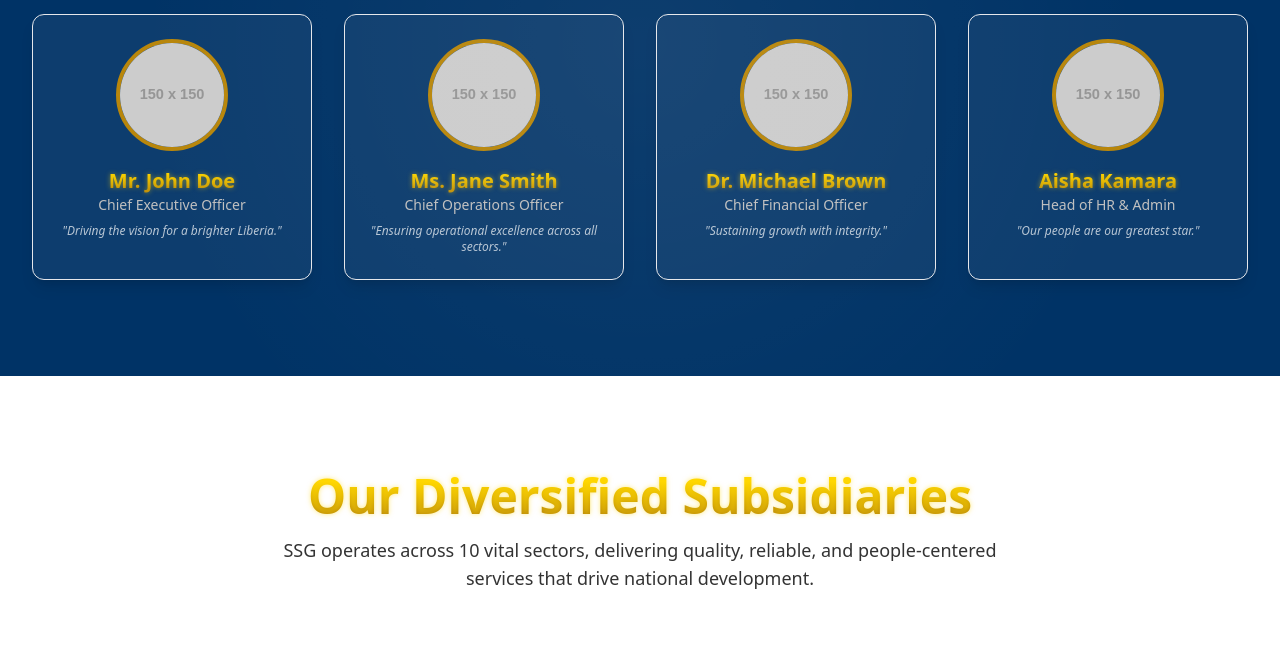
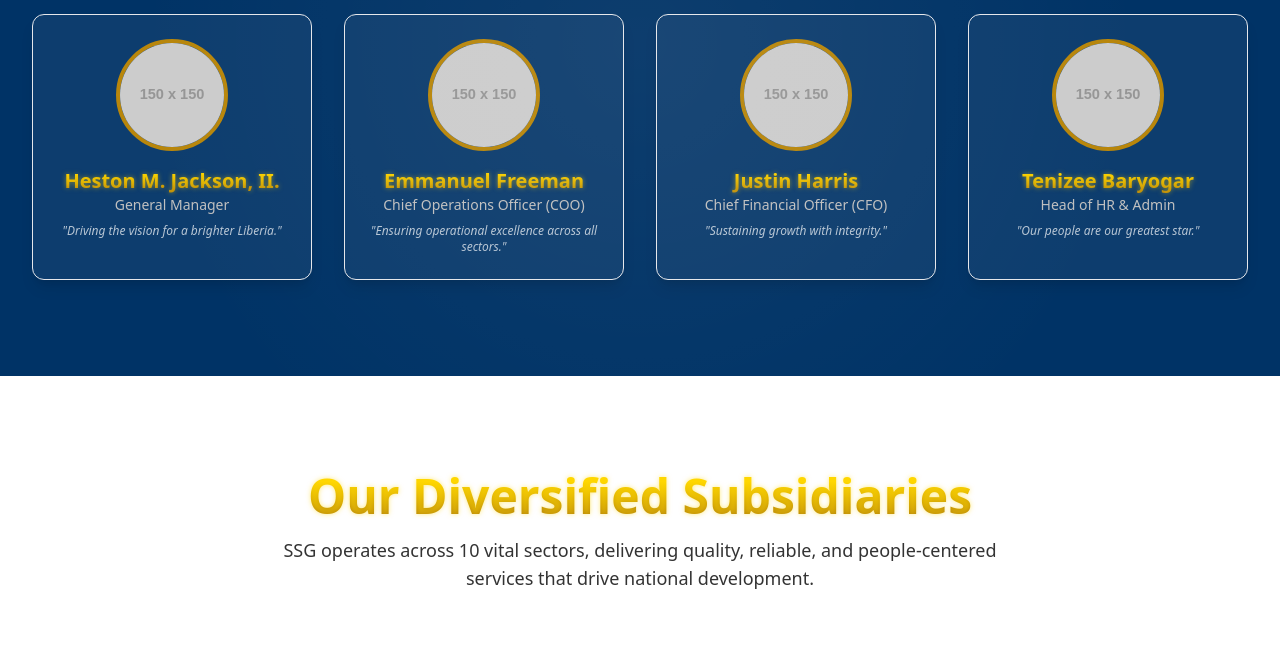
Before and after one commit to JBCDESING/Shining-Star-Group-of-Companies-SSG-, a website: page index.html in a window 1280 px wide. Shown: the part 2000-2653 px from the top of the page. Drawn offline with nearby package versions, Linux system fonts and the light colour scheme; placeholder pictures from the web are drawn by us.

Commit message:
index.html
index.html updated

```diff
--- a/index.html
+++ b/index.html
@@ -146,7 +146,7 @@
             <!-- Logo Area -->
             <a href="#home" class="flex items-center space-x-2">
                 <!-- Placeholder Image Logo reflecting Midnight Blue and Gold branding -->
-                <img src="/Public/IMAGE/logo for Star Group of Companies (SSG).png" alt="Shining Star Group Logo" class="h-10 w-auto object-contain">
+                <img src="https://placehold.co/100x40/003366/FFD700?text=SSG+LOGO" alt="Shining Star Group Logo" class="h-10 w-auto object-contain">
                 <!-- Full Name -->
                 <span class="hidden sm:inline text-lg font-semibold ssg-shining-text tracking-wider">Shining Star Group</span>
             </a>
@@ -256,29 +256,33 @@
                     Our foundation is built on strong governance, unified brand architecture, and a commitment to operational excellence guided by experienced leaders.
                 </p>
 
-                <!-- Placeholder Leadership Cards -->
+                <!-- Updated Leadership Cards -->
                 <div class="grid grid-cols-1 sm:grid-cols-2 lg:grid-cols-4 gap-8">
+                    <!-- General Manager: Heston M. Jackson,II. -->
                     <div class="text-center bg-white/5 p-6 rounded-xl shadow-lg border border-copper-gold/30 hover:bg-white/10 transition-colors duration-300">
-                        <img src="https://placehold.co/150x150/B8860B/003366?text=CEO" alt="CEO Placeholder" class="rounded-full w-28 h-28 object-cover mx-auto mb-4 border-4 border-copper-gold">
-                        <h3 class="text-xl font-semibold ssg-shining-text">Mr. John Doe</h3>
-                        <p class="text-sm font-light text-silver-tagline mb-2">Chief Executive Officer</p>
+                        <img src="https://placehold.co/150x150/B8860B/003366?text=GM" alt="General Manager Placeholder" class="rounded-full w-28 h-28 object-cover mx-auto mb-4 border-4 border-copper-gold">
+                        <h3 class="text-xl font-semibold ssg-shining-text">Heston M. Jackson, II.</h3>
+                        <p class="text-sm font-light text-silver-tagline mb-2">General Manager</p>
                         <p class="text-xs italic text-white/70">"Driving the vision for a brighter Liberia."</p>
                     </div>
+                    <!-- COO: Emmanuel Freeman -->
                     <div class="text-center bg-white/5 p-6 rounded-xl shadow-lg border border-copper-gold/30 hover:bg-white/10 transition-colors duration-300">
                         <img src="https://placehold.co/150x150/B8860B/003366?text=COO" alt="COO Placeholder" class="rounded-full w-28 h-28 object-cover mx-auto mb-4 border-4 border-copper-gold">
-                        <h3 class="text-xl font-semibold ssg-shining-text">Ms. Jane Smith</h3>
-                        <p class="text-sm font-light text-silver-tagline mb-2">Chief Operations Officer</p>
+                        <h3 class="text-xl font-semibold ssg-shining-text">Emmanuel Freeman</h3>
+                        <p class="text-sm font-light text-silver-tagline mb-2">Chief Operations Officer (COO)</p>
                         <p class="text-xs italic text-white/70">"Ensuring operational excellence across all sectors."</p>
                     </div>
+                    <!-- CFO: Justin Harris -->
                     <div class="text-center bg-white/5 p-6 rounded-xl shadow-lg border border-copper-gold/30 hover:bg-white/10 transition-colors duration-300">
                         <img src="https://placehold.co/150x150/B8860B/003366?text=CFO" alt="CFO Placeholder" class="rounded-full w-28 h-28 object-cover mx-auto mb-4 border-4 border-copper-gold">
-                        <h3 class="text-xl font-semibold ssg-shining-text">Dr. Michael Brown</h3>
-                        <p class="text-sm font-light text-silver-tagline mb-2">Chief Financial Officer</p>
+                        <h3 class="text-xl font-semibold ssg-shining-text">Justin Harris</h3>
+                        <p class="text-sm font-light text-silver-tagline mb-2">Chief Financial Officer (CFO)</p>
                         <p class="text-xs italic text-white/70">"Sustaining growth with integrity."</p>
                     </div>
+                    <!-- HR: Tenizee Baryogar -->
                     <div class="text-center bg-white/5 p-6 rounded-xl shadow-lg border border-copper-gold/30 hover:bg-white/10 transition-colors duration-300">
                         <img src="https://placehold.co/150x150/B8860B/003366?text=HR" alt="HR Placeholder" class="rounded-full w-28 h-28 object-cover mx-auto mb-4 border-4 border-copper-gold">
-                        <h3 class="text-xl font-semibold ssg-shining-text">Aisha Kamara</h3>
+                        <h3 class="text-xl font-semibold ssg-shining-text">Tenizee Baryogar</h3>
                         <p class="text-sm font-light text-silver-tagline mb-2">Head of HR & Admin</p>
                         <p class="text-xs italic text-white/70">"Our people are our greatest star."</p>
                     </div>
@@ -545,6 +549,7 @@
                     <h4 class="text-lg font-semibold mb-4 text-copper-gold">Quick Links</h4>
                     <ul class="space-y-2 text-sm">
                         <li><a href="#about" class="hover:text-shining-accent transition-colors">About Us</a></li>
+                        <li><a href="#leadership" class="hover:text-shining-accent transition-colors">Leadership</a></li>
                         <li><a href="#portfolio" class="hover:text-shining-accent transition-colors">Our Portfolio</a></li>
                         <li><a href="#news" class="hover:text-shining-accent transition-colors">News & CSR</a></li>
                         <li><a href="#contact" class="hover:text-shining-accent transition-colors">Contact</a></li>
```
Also changed, not shown: 2 other files.
